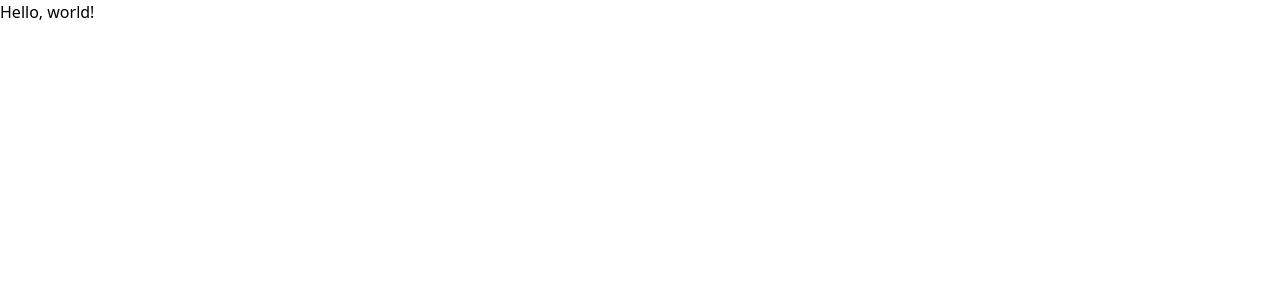
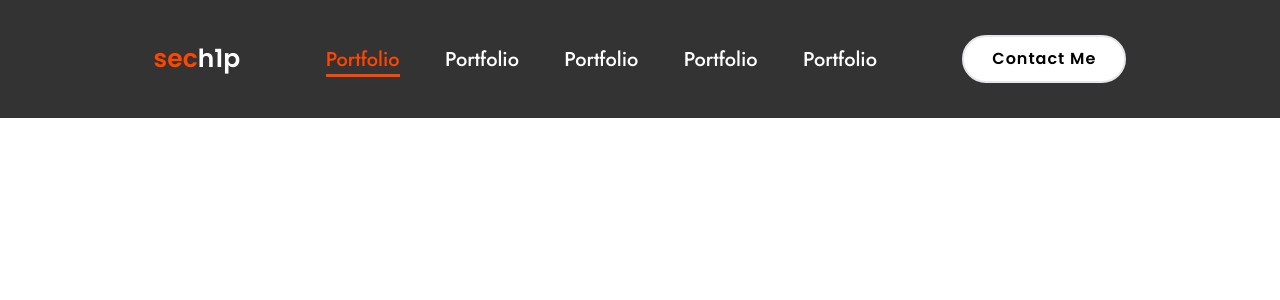
Before and after one commit to sech1p/sech1p.art, a Svelte app: page / in a window 1280 px wide. Shown: the top 300 px of the page. Built offline with nearby package versions, Linux system fonts and the light colour scheme.

Commit message:
➕ Add header

```diff
--- a/src/App.svelte
+++ b/src/App.svelte
@@ -1,3 +1,13 @@
 <main>
-  <h1>Hello, world!</h1>
+  <header class="header flex flex-1 bg-black/80 fixed top-0 left-0 backdrop-filter backdrop-blur-md items-center justify-between w-full z-100">
+    <a href="#" class="logo text-white"><span>sec</span>h1p</a>
+    <nav class="navbar text-xl text-white">
+      <a href="#" class="active nav-link">Portfolio</a>
+      <a href="#" class="nav-link">Portfolio</a>
+      <a href="#" class="nav-link">Portfolio</a>
+      <a href="#" class="nav-link">Portfolio</a>
+      <a href="#" class="nav-link">Portfolio</a>
+    </nav>
+    <a href="#" class="contact bg-white text-black border-2 rounded-3xl text-base hover:text-white">Contact Me</a>
+  </header>
 </main>
--- a/src/style.css
+++ b/src/style.css
@@ -1,3 +1,62 @@
+@import url('https://fonts.googleapis.com/css2?family=Jost:ital,wght@0,500;1,500&display=swap');
+@import url('https://fonts.googleapis.com/css2?family=Poppins:ital,wght@0,100;0,200;0,300;0,400;0,500;0,600;0,700;0,800;0,900;1,100;1,200;1,300;1,400;1,500;1,600;1,700;1,800;1,900&display=swap');
+
 @tailwind base;
 @tailwind components;
 @tailwind utilities;
+
+* {
+    margin: 0;
+    padding: 0;
+    box-sizing: border-box;
+    font-family: 'Poppins', sans-serif;
+    text-decoration: none;
+    list-style: none;
+}
+
+.nav-link {
+    color: white;
+    font-family: 'Jost', sans-serif;
+}
+
+.header {
+    padding: 35px 12%;
+}
+
+.logo {
+  font-size: 25px;
+  font-weight: 600;
+  transition: 0.3s ease;
+}
+.logo:hover {
+  color: orangered;
+  text-shadow: 0 0 25px orangered, 0 0 50px orangered;
+  transform: scale(1.1);
+}
+
+span {
+  color: orangered;
+}
+
+.navbar a {
+  font-weight: 500px;
+  margin: 0 20px;
+  border-bottom: 3px solid transparent;
+  transition: 0.3s ease;
+}
+.navbar a:hover,
+.navbar a.active {
+  color: orangered;
+  border-bottom: 3px solid orangered;
+}
+
+.contact {
+  padding: 10px 28px;
+  letter-spacing: 1px;
+  font-weight: 600;
+  transition: 0.3s ease;
+}
+.contact:hover {
+  background-color: orangered;
+  box-shadow: 0 0 25px orangered;
+}
```
